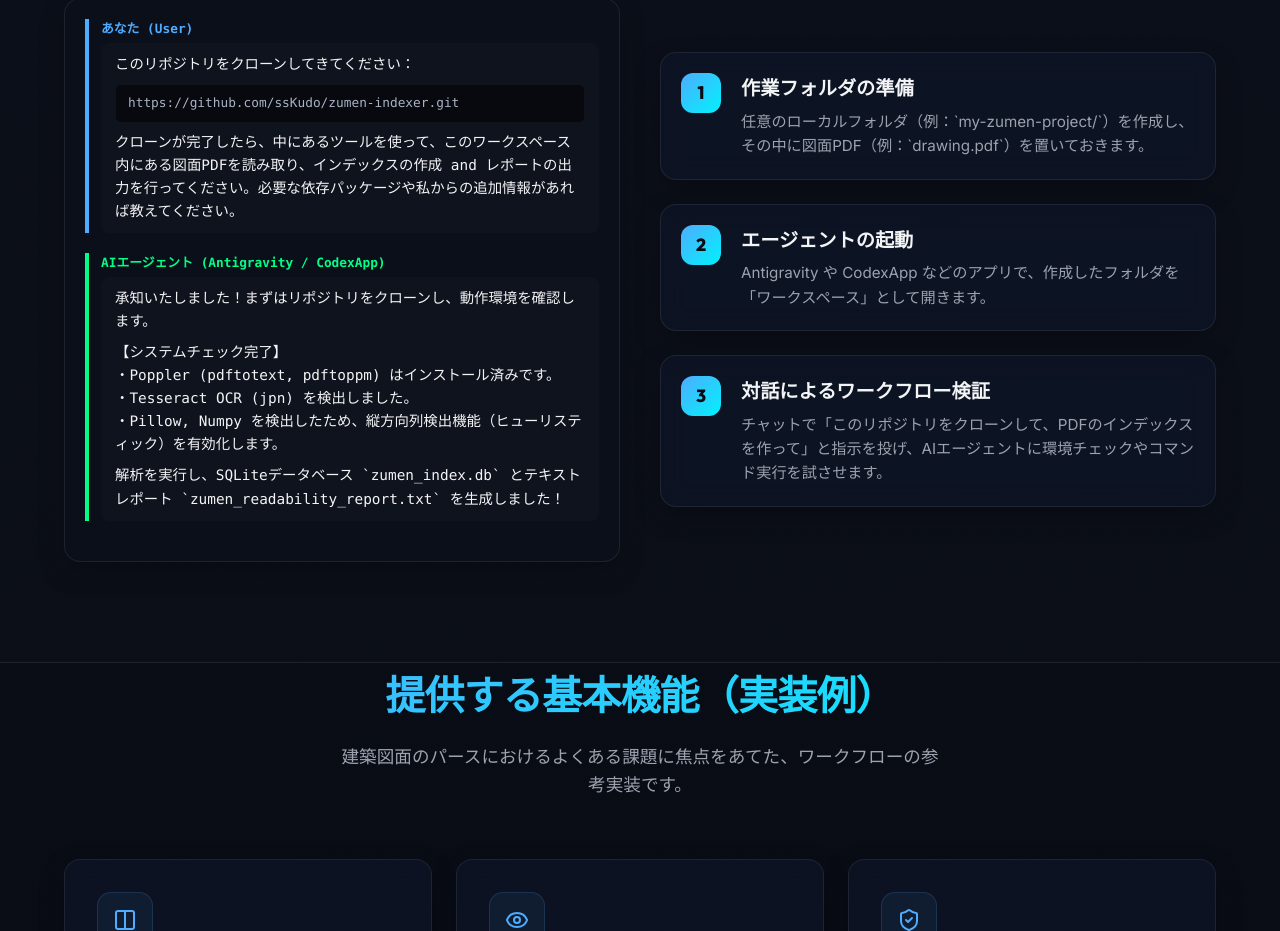
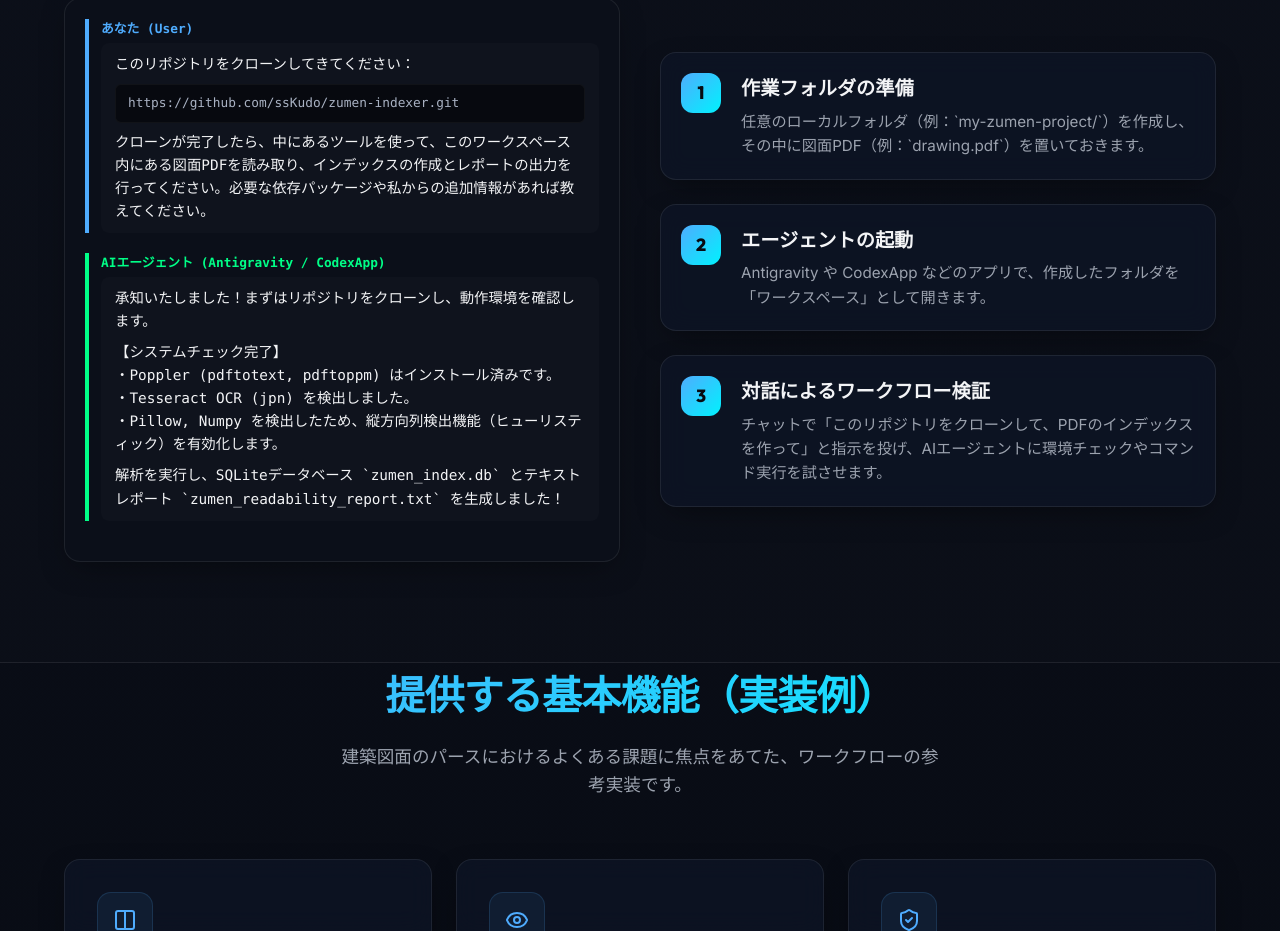
Before and after one commit to ssKudo/zumen-indexer, a plain HTML site: page docs/index.html in a window 1280 px wide. Shown: the part 2193-3124 px from the top of the page. Drawn offline with nearby package versions, Linux system fonts and the light colour scheme.

Commit message:
Fix typo in docs/index.html: change 'and' back to 'と'

```diff
--- a/docs/index.html
+++ b/docs/index.html
@@ -150,7 +150,7 @@
             <div class="bubble-content">
               <p>このリポジトリをクローンしてきてください：</p>
               <div class="chat-code-block">https://github.com/ssKudo/zumen-indexer.git</div>
-              <p style="margin-top: 8px;">クローンが完了したら、中にあるツールを使って、このワークスペース内にある図面PDFを読み取り、インデックスの作成 and レポートの出力を行ってください。必要な依存パッケージや私からの追加情報があれば教えてください。</p>
+              <p style="margin-top: 8px;">クローンが完了したら、中にあるツールを使って、このワークスペース内にある図面PDFを読み取り、インデックスの作成とレポートの出力を行ってください。必要な依存パッケージや私からの追加情報があれば教えてください。</p>
             </div>
           </div>
           <div class="chat-bubble agent">
```
